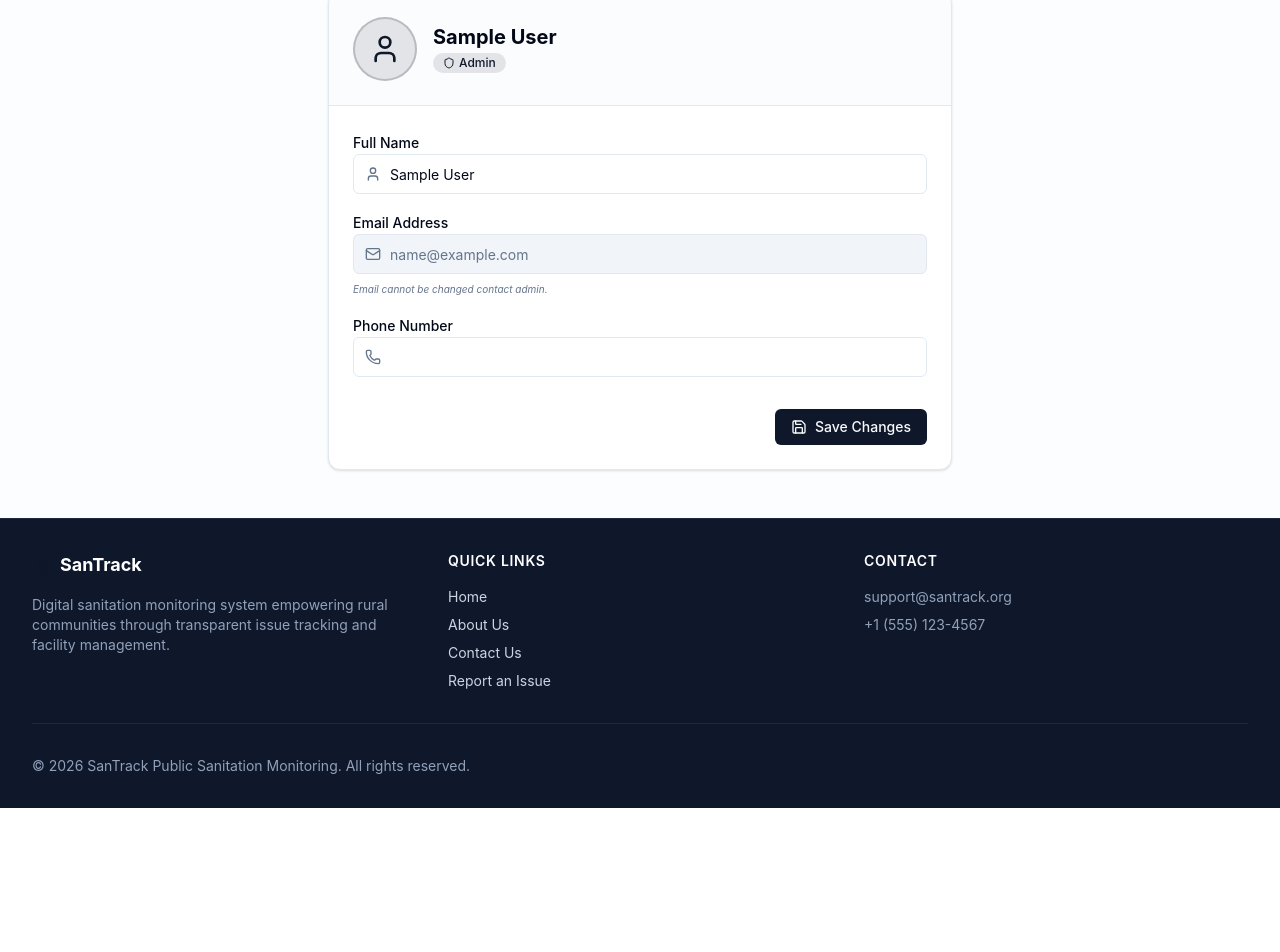
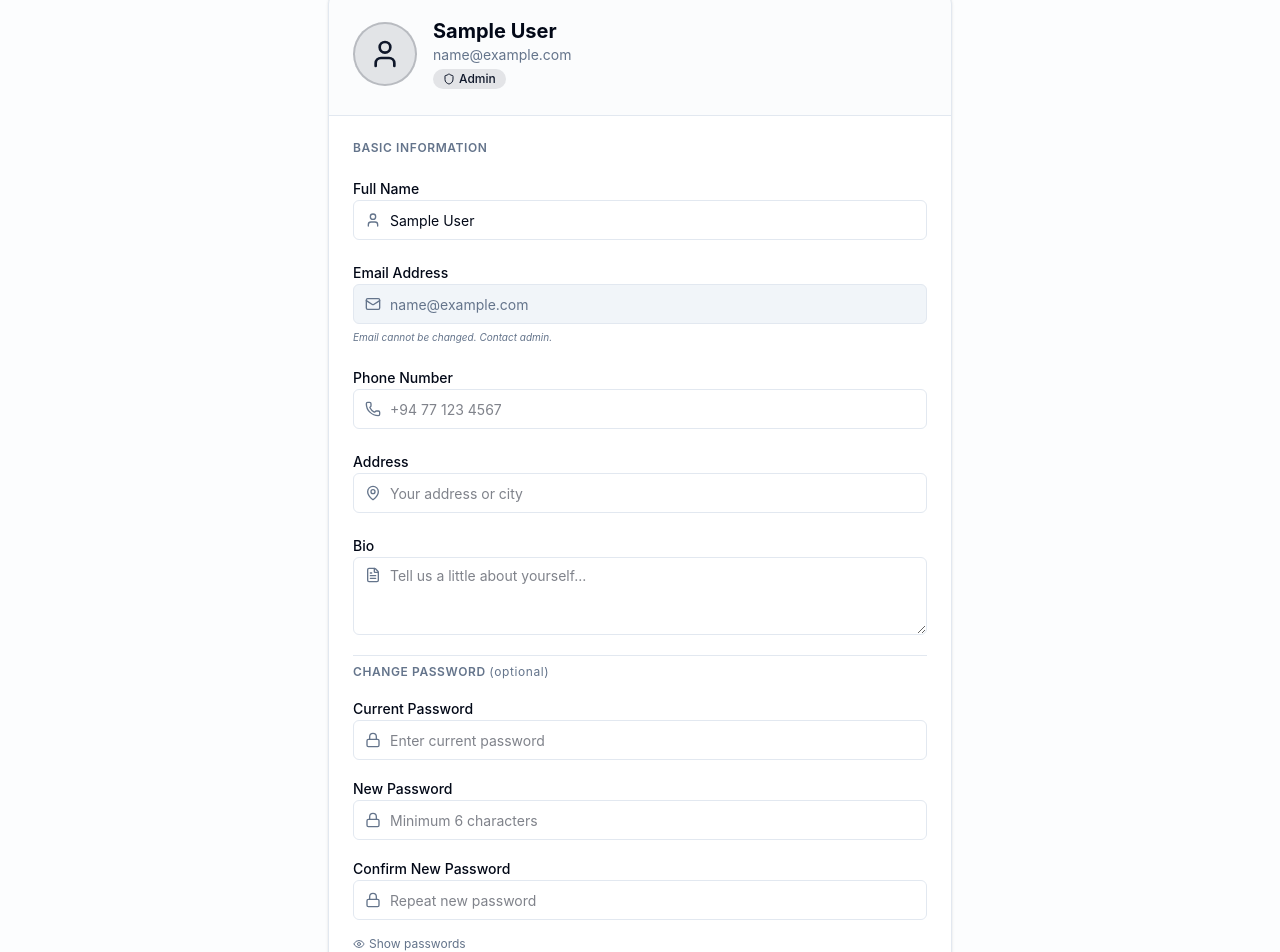
Before and after one commit to sanothan/SanTrack_frontend, a React (Vite) app: page /profile in a window 1280 px wide. Shown: the part 200-1152 px from the top of the page. Before the commit the page ends 1008 px from the top, so only its background shows below. Built offline with nearby package versions, Linux system fonts and the light colour scheme; no server answers; sample sign-in values are in the browser's storage.

Commit message:
Profile page updated

```diff
--- a/src/pages/Profile.jsx
+++ b/src/pages/Profile.jsx
@@ -1,18 +1,50 @@
 import React, { useState } from 'react';
 import { useAuth } from '../context/AuthContext';
-import { User, Mail, Phone, Shield, Save, AlertCircle } from 'lucide-react';
+import { User, Mail, Phone, Shield, Save, Trash2, AlertCircle, CheckCircle, Eye, EyeOff, MapPin, FileText, Lock } from 'lucide-react';
 import { cn } from '../utils/cn';
 import api from '../services/api';
 
+const InputField = ({ label, icon: Icon, type = 'text', name, value, onChange, disabled, placeholder, hint }) => (
+    <div className="space-y-1.5">
+        <label className="text-sm font-medium leading-none">{label}</label>
+        <div className="relative">
+            <div className="absolute inset-y-0 left-0 flex items-center pl-3 pointer-events-none text-muted-foreground">
+                <Icon className="w-4 h-4" />
+            </div>
+            <input
+                type={type}
+                name={name}
+                value={value}
+                onChange={onChange}
+                disabled={disabled}
+                placeholder={placeholder}
+                className={cn(
+                    "flex h-10 w-full rounded-md border px-3 py-2 pl-9 text-sm focus:outline-none focus:ring-2 focus:ring-ring transition-all",
+                    disabled ? "bg-muted text-muted-foreground cursor-not-allowed" : "bg-background"
+                )}
+            />
+        </div>
+        {hint && <p className="text-[10px] text-muted-foreground italic">{hint}</p>}
+    </div>
+);
+
 const Profile = () => {
-    const { user, login } = useAuth();
+    const { user, logout } = useAuth();
     const [formData, setFormData] = useState({
         name: user?.name || '',
-        email: user?.email || '',
         phone: user?.phone || '',
+        address: user?.address || '',
+        bio: user?.bio || '',
+        currentPassword: '',
+        newPassword: '',
+        confirmPassword: '',
     });
     const [loading, setLoading] = useState(false);
     const [message, setMessage] = useState({ type: '', text: '' });
+    const [showDeleteModal, setShowDeleteModal] = useState(false);
+    const [deletePassword, setDeletePassword] = useState('');
+    const [deleteLoading, setDeleteLoading] = useState(false);
+    const [showPassword, setShowPassword] = useState(false);
 
     const handleChange = (e) => {
         setFormData({ ...formData, [e.target.name]: e.target.value });
@@ -20,24 +52,57 @@ const Profile = () => {
 
     const handleSubmit = async (e) => {
         e.preventDefault();
-        setLoading(true);
         setMessage({ type: '', text: '' });
 
+        if (formData.newPassword && formData.newPassword !== formData.confirmPassword) {
+            setMessage({ type: 'error', text: 'New passwords do not match.' });
+            return;
+        }
+        if (formData.newPassword && formData.newPassword.length < 6) {
+            setMessage({ type: 'error', text: 'New password must be at least 6 characters.' });
+            return;
+        }
+
+        setLoading(true);
         try {
-            // Update profile endpoint
-            const response = await api.put(`/users/${user.id}`, formData);
+            const payload = {
+                name: formData.name,
+                phone: formData.phone,
+                address: formData.address,
+                bio: formData.bio,
+            };
 
-            // Update local auth context (refreshing user data)
-            const updatedUser = { ...user, ...formData };
+            if (formData.newPassword) {
+                payload.currentPassword = formData.currentPassword;
+                payload.newPassword = formData.newPassword;
+            }
+
+            const response = await api.put('/auth/profile', payload);
+
+            // Update user stored in localStorage
+            const updatedUser = { ...user, ...response.data.user };
             localStorage.setItem('user', JSON.stringify(updatedUser));
-            // Note: In a real app, you'd want a dedicated profile update method in AuthContext
-            window.location.reload(); // Simple way to refresh context for now
 
             setMessage({ type: 'success', text: 'Profile updated successfully!' });
+            setFormData(prev => ({ ...prev, currentPassword: '', newPassword: '', confirmPassword: '' }));
         } catch (err) {
-            setMessage({ type: 'error', text: err.response?.data?.message || 'Failed to update profile' });
+            setMessage({ type: 'error', text: err.response?.data?.message || 'Failed to update profile.' });
         } finally {
             setLoading(false);
+        }
+    };
+
+    const handleDeleteAccount = async () => {
+        if (!deletePassword) return;
+        setDeleteLoading(true);
+        try {
+            await api.delete('/auth/account', { data: { password: deletePassword } });
+            logout(); // logs out and redirects to /login
+        } catch (err) {
+            setMessage({ type: 'error', text: err.response?.data?.message || 'Failed to delete account.' });
+            setShowDeleteModal(false);
+        } finally {
+            setDeleteLoading(false);
         }
     };
 
@@ -48,6 +113,7 @@ const Profile = () => {
                 <p className="text-muted-foreground">Manage your personal information and account settings.</p>
             </div>
 
+            {/* Profile Header Card */}
             <div className="bg-card border rounded-xl shadow-sm overflow-hidden">
                 <div className="p-6 border-b bg-muted/30 flex items-center space-x-4">
                     <div className="w-16 h-16 rounded-full bg-primary/10 flex items-center justify-center text-primary border-2 border-primary/20">
@@ -55,7 +121,8 @@ const Profile = () => {
                     </div>
                     <div>
                         <h2 className="text-xl font-bold">{user?.name}</h2>
-                        <span className="inline-flex items-center px-2.5 py-0.5 rounded-full text-xs font-medium bg-primary/10 text-primary capitalize">
+                        <p className="text-sm text-muted-foreground">{user?.email}</p>
+                        <span className="inline-flex items-center mt-1 px-2.5 py-0.5 rounded-full text-xs font-medium bg-primary/10 text-primary capitalize">
                             <Shield className="w-3 h-3 mr-1" />
                             {user?.role}
                         </span>
@@ -66,68 +133,60 @@ const Profile = () => {
                     {message.text && (
                         <div className={cn(
                             "mb-6 p-4 rounded-lg border flex items-center text-sm",
-                            message.type === 'success' ? "bg-green-50 text-green-700 border-green-200" : "bg-red-50 text-red-700 border-red-200"
+                            message.type === 'success'
+                                ? "bg-green-50 text-green-700 border-green-200 dark:bg-green-900/20 dark:border-green-800 dark:text-green-400"
+                                : "bg-red-50 text-red-700 border-red-200 dark:bg-red-900/20 dark:border-red-800 dark:text-red-400"
                         )}>
-                            <AlertCircle className="w-4 h-4 mr-2" />
+                            {message.type === 'success' ? <CheckCircle className="w-4 h-4 mr-2 shrink-0" /> : <AlertCircle className="w-4 h-4 mr-2 shrink-0" />}
                             {message.text}
                         </div>
                     )}
 
-                    <form onSubmit={handleSubmit} className="space-y-4">
-                        <div className="space-y-2">
-                            <label className="text-sm font-medium leading-none">Full Name</label>
+                    <form onSubmit={handleSubmit} className="space-y-5">
+                        {/* Basic Info */}
+                        <p className="text-xs font-semibold text-muted-foreground uppercase tracking-wider">Basic Information</p>
+
+                        <InputField label="Full Name" icon={User} name="name" value={formData.name} onChange={handleChange} placeholder="Your full name" />
+                        <InputField label="Email Address" icon={Mail} name="email" value={user?.email || ''} disabled hint="Email cannot be changed. Contact admin." />
+                        <InputField label="Phone Number" icon={Phone} name="phone" value={formData.phone} onChange={handleChange} placeholder="+94 77 123 4567" />
+                        <InputField label="Address" icon={MapPin} name="address" value={formData.address} onChange={handleChange} placeholder="Your address or city" />
+
+                        <div className="space-y-1.5">
+                            <label className="text-sm font-medium leading-none">Bio</label>
                             <div className="relative">
-                                <div className="absolute inset-y-0 left-0 flex items-center pl-3 pointer-events-none text-muted-foreground">
-                                    <User className="w-4 h-4" />
+                                <div className="absolute top-2.5 left-3 pointer-events-none text-muted-foreground">
+                                    <FileText className="w-4 h-4" />
                                 </div>
-                                <input
-                                    type="text"
-                                    name="name"
-                                    value={formData.name}
+                                <textarea
+                                    name="bio"
+                                    rows={3}
+                                    value={formData.bio}
                                     onChange={handleChange}
-                                    className="flex h-10 w-full rounded-md border bg-background px-3 py-2 pl-9 text-sm focus:outline-none focus:ring-2 focus:ring-ring transition-all"
+                                    placeholder="Tell us a little about yourself..."
+                                    className="flex w-full rounded-md border bg-background px-3 py-2 pl-9 text-sm focus:outline-none focus:ring-2 focus:ring-ring transition-all resize-y"
                                 />
                             </div>
                         </div>
 
-                        <div className="space-y-2">
-                            <label className="text-sm font-medium leading-none">Email Address</label>
-                            <div className="relative">
-                                <div className="absolute inset-y-0 left-0 flex items-center pl-3 pointer-events-none text-muted-foreground">
-                                    <Mail className="w-4 h-4" />
-                                </div>
-                                <input
-                                    type="email"
-                                    name="email"
-                                    value={formData.email}
-                                    disabled
-                                    className="flex h-10 w-full rounded-md border bg-muted px-3 py-2 pl-9 text-sm text-muted-foreground cursor-not-allowed"
-                                />
-                            </div>
-                            <p className="text-[10px] text-muted-foreground italic">Email cannot be changed contact admin.</p>
-                        </div>
-
-                        <div className="space-y-2">
-                            <label className="text-sm font-medium leading-none">Phone Number</label>
-                            <div className="relative">
-                                <div className="absolute inset-y-0 left-0 flex items-center pl-3 pointer-events-none text-muted-foreground">
-                                    <Phone className="w-4 h-4" />
-                                </div>
-                                <input
-                                    type="tel"
-                                    name="phone"
-                                    value={formData.phone}
-                                    onChange={handleChange}
-                                    className="flex h-10 w-full rounded-md border bg-background px-3 py-2 pl-9 text-sm focus:outline-none focus:ring-2 focus:ring-ring transition-all"
-                                />
+                        {/* Password Change */}
+                        <div className="pt-2 border-t">
+                            <p className="text-xs font-semibold text-muted-foreground uppercase tracking-wider mb-4">Change Password <span className="font-normal normal-case">(optional)</span></p>
+                            <div className="space-y-4">
+                                <InputField label="Current Password" icon={Lock} type={showPassword ? 'text' : 'password'} name="currentPassword" value={formData.currentPassword} onChange={handleChange} placeholder="Enter current password" />
+                                <InputField label="New Password" icon={Lock} type={showPassword ? 'text' : 'password'} name="newPassword" value={formData.newPassword} onChange={handleChange} placeholder="Minimum 6 characters" />
+                                <InputField label="Confirm New Password" icon={Lock} type={showPassword ? 'text' : 'password'} name="confirmPassword" value={formData.confirmPassword} onChange={handleChange} placeholder="Repeat new password" />
+                                <button type="button" onClick={() => setShowPassword(p => !p)} className="text-xs text-muted-foreground flex items-center gap-1 hover:text-foreground transition-colors">
+                                    {showPassword ? <EyeOff className="w-3 h-3" /> : <Eye className="w-3 h-3" />}
+                                    {showPassword ? 'Hide passwords' : 'Show passwords'}
+                                </button>
                             </div>
                         </div>
 
-                        <div className="pt-4 flex justify-end">
+                        <div className="pt-2 flex justify-end">
                             <button
                                 type="submit"
                                 disabled={loading}
-                                className="flex items-center space-x-2 bg-primary text-primary-foreground px-4 py-2 rounded-md font-medium text-sm hover:bg-primary/90 transition-colors disabled:opacity-70"
+                                className="flex items-center space-x-2 bg-primary text-primary-foreground px-5 py-2 rounded-md font-medium text-sm hover:bg-primary/90 transition-colors disabled:opacity-70"
                             >
                                 <Save className="w-4 h-4" />
                                 <span>{loading ? 'Saving...' : 'Save Changes'}</span>
@@ -136,6 +195,64 @@ const Profile = () => {
                     </form>
                 </div>
             </div>
+
+            {/* Danger Zone */}
+            <div className="bg-card border border-destructive/30 rounded-xl shadow-sm overflow-hidden">
+                <div className="p-6">
+                    <h3 className="font-semibold text-destructive mb-1">Danger Zone</h3>
+                    <p className="text-sm text-muted-foreground mb-4">
+                        Permanently delete your account and all associated data. This action cannot be undone.
+                    </p>
+                    <button
+                        type="button"
+                        onClick={() => setShowDeleteModal(true)}
+                        className="flex items-center space-x-2 bg-destructive text-destructive-foreground px-4 py-2 rounded-md font-medium text-sm hover:bg-destructive/90 transition-colors"
+                    >
+                        <Trash2 className="w-4 h-4" />
+                        <span>Delete My Account</span>
+                    </button>
+                </div>
+            </div>
+
+            {/* Delete Confirmation Modal */}
+            {showDeleteModal && (
+                <div className="fixed inset-0 z-50 bg-black/60 flex items-center justify-center p-4" onClick={() => setShowDeleteModal(false)}>
+                    <div className="bg-card border rounded-xl shadow-2xl max-w-md w-full p-6" onClick={e => e.stopPropagation()}>
+                        <div className="flex items-center space-x-3 mb-4">
+                            <div className="p-2 bg-red-100 text-red-600 rounded-full dark:bg-red-900/30">
+                                <Trash2 className="w-5 h-5" />
+                            </div>
+                            <h3 className="font-bold text-lg">Delete Account</h3>
+                        </div>
+                        <p className="text-muted-foreground text-sm mb-5">
+                            This will permanently delete your account. To confirm, please enter your password.
+                        </p>
+                        <input
+                            type="password"
+                            placeholder="Enter your password to confirm"
+                            value={deletePassword}
+                            onChange={e => setDeletePassword(e.target.value)}
+                            className="flex h-10 w-full rounded-md border bg-background px-3 py-2 text-sm mb-4 focus:outline-none focus:ring-2 focus:ring-destructive"
+                        />
+                        <div className="flex justify-end space-x-3">
+                            <button
+                                onClick={() => { setShowDeleteModal(false); setDeletePassword(''); }}
+                                className="px-4 py-2 border rounded-md text-sm font-medium hover:bg-muted transition-colors"
+                            >
+                                Cancel
+                            </button>
+                            <button
+                                onClick={handleDeleteAccount}
+                                disabled={!deletePassword || deleteLoading}
+                                className="flex items-center space-x-2 bg-destructive text-destructive-foreground px-4 py-2 rounded-md text-sm font-medium hover:bg-destructive/90 transition-colors disabled:opacity-60"
+                            >
+                                <Trash2 className="w-4 h-4" />
+                                <span>{deleteLoading ? 'Deleting...' : 'Delete Account'}</span>
+                            </button>
+                        </div>
+                    </div>
+                </div>
+            )}
         </div>
     );
 };
```
